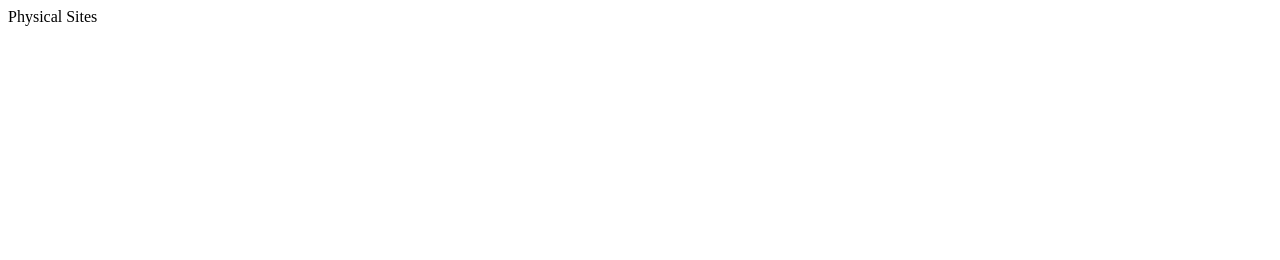
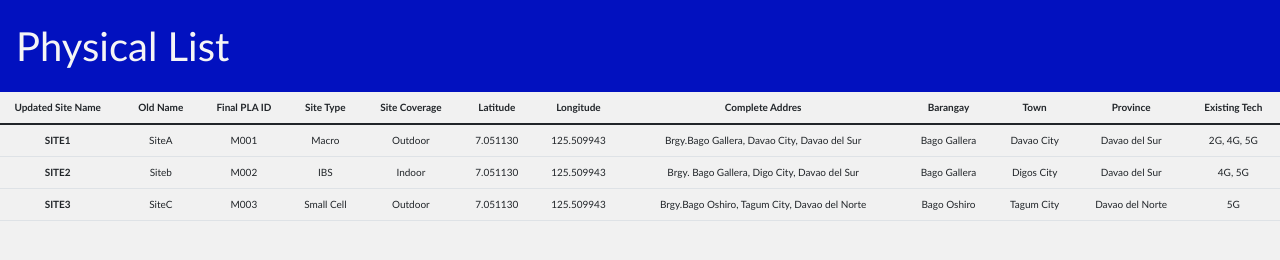
Before and after one commit to GwenSheena/site_management, a plain HTML site: page physical.html in a window 1280 px wide. Drawn offline with nearby package versions, Linux system fonts and the light colour scheme.

Commit message:
physical

```diff
--- a/physical.html
+++ b/physical.html
@@ -1,5 +1,90 @@
 <!DOCTYPE html>
 <html>
-    <head>Physical Sites</head>
-    <body></body>
+    <head>
+        <meta name="viewport" content="width=device-width, initial-scale=1">
+        <link rel="stylesheet" href="bootstrap-5.1.3-dist/css/bootstrap.min.css"/>
+        <link rel = "stylesheet" href="style.css"/>
+          </head>
+          <body>
+            <div class="row">
+              <div class="header2">
+                <div class="col">
+                  <div class="card-body">
+                    <div>Physical List </div>
+                    </div>
+                </div>
+                </div>
+
+                <div class="table1">
+                <table class="table">
+                    <thead>
+                      <tr>
+                        <th scope="col">Updated Site Name</th>
+                        <th scope="col">Old Name</th>
+                        <th scope="col">Final PLA ID</th>
+                        <th scope="col">Site Type</th>
+                        <th scope="col">Site Coverage</th>
+                        <th scope="col">Latitude</th>
+                        <th scope="col">Longitude</th>
+                        <th scope="col">Complete Addres</th>
+                        <th scope="col">Barangay</th>
+                        <th scope="col">Town</th>
+                        <th scope="col">Province</th>
+                        <th scope="col">Existing Tech</th>
+                      </tr>
+                    </thead>
+                    <tbody>
+                      <tr>
+                        <th scope="row">SITE1</th>
+                        <td>SiteA</td>
+                        <td>M001</td>
+                        <td>Macro</td>
+                        <td>Outdoor</td>
+                        <td>7.051130</td>
+                        <td>125.509943</td>
+                        <td>Brgy.Bago Gallera, Davao City, Davao del Sur</td>
+                        <td>Bago Gallera</td>
+                        <td>Davao City</td>
+                        <td>Davao del Sur</td>
+                        <td>2G, 4G, 5G</td>
+                      </tr>
+                      <tr>
+                        <th scope="row">SITE2</th>
+                        <td>Siteb</td>
+                        <td>M002</td>
+                        <td>IBS</td>
+                        <td>Indoor</td>
+                        <td>7.051130</td>
+                        <td>125.509943</td>
+                        <td>Brgy. Bago Gallera, Digo City, Davao del Sur</td>
+                        <td>Bago Gallera</td>
+                        <td>Digos City</td>
+                        <td>Davao del Sur</td>
+                        <td>4G, 5G</td>
+                      </tr>
+                      <tr>
+                        <th scope="row">SITE3</th>
+                        <td>SiteC</td>
+                        <td>M003</td>
+                        <td>Small Cell</td>
+                        <td>Outdoor</td>
+                        <td>7.051130</td>
+                        <td>125.509943</td>
+                        <td>Brgy.Bago Oshiro, Tagum City, Davao del Norte</td>
+                        <td>Bago Oshiro</td>
+                        <td>Tagum City</td>
+                        <td>Davao del Norte</td>
+                        <td>5G</td>
+                      </tr>
+                    </tbody>
+                  </table>
+                </div>
+               </div></body>
+
+
+
+                <!-- Script Files -->
+        <script src="https://cdn.jsdelivr.net/npm/@popperjs/core@2.11.6/dist/umd/popper.min.js" integrity="sha384-oBqDVmMz9ATKxIep9tiCxS/Z9fNfEXiDAYTujMAeBAsjFuCZSmKbSSUnQlmh/jp3" crossorigin="anonymous"></script>
+        <script src="bootstrap-5.1.3-dist/js/bootstrap.min.js"> </script>
+        <script src="bootstrap-5.1.3-dist/js/bootstrap.bundle.min.js"> </script>
     </html>
--- a/style.css
+++ b/style.css
@@ -14,7 +14,6 @@ background: #f1f1f1;
             }
 .menu {
 font-size: 20px;
-text-align: center;
 color: white;
 list-style-type: none;
 margin: 0;
@@ -23,16 +22,35 @@ width: 25%;
 background: rgb(33, 88, 156);
 height: 100%;
 position: fixed;
-overflow: auto;
+
           }
-.li {
+.mynav {
     border: 2px solid rgb(122, 116, 116);
     text-align: center;
     border-bottom: 2px solid rgb(122, 116, 116);
 }
 
-.summary{
+.summary {
     padding:2rem;
     border: none;
     font-size: 15px;
 }
+
+.sitetype{
+    float: right;
+    border: none;
+}
+
+
+.header2 {
+    font-size: 40px;
+    text-align: left;
+    background: rgb(2, 17, 191);
+    color: whitesmoke;
+            }
+
+.table1 {
+    font-size: 10px;
+    text-align: center;
+    padding-left: 0.5em;
+}
```
Also changed, not shown: index.html (+32 -34 lines).
